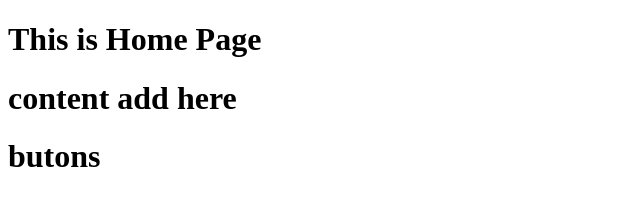
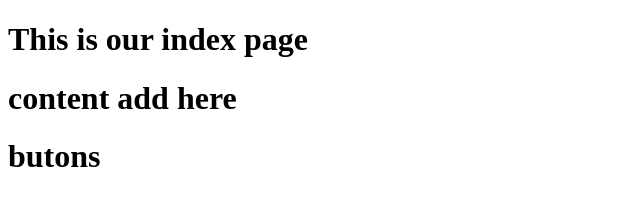
Before and after one commit to Tahirkhan315/git-test, a plain HTML site: page index.html in a window 1280 px wide. Shown: the whole page, without its empty margins (0-640 px from the left). Drawn offline with Linux system fonts and the light colour scheme.

Commit message:
changed file name

```diff
--- a/index.html
+++ b/index.html
@@ -7,7 +7,7 @@
     <title>Home</title>
 </head>
 <body>
-    <h1>This is Home Page</h1>
+    <h1>This is our index page</h1>
     <h1>content add here</h1>
     <h1>butons</h1>
 </body>
```
